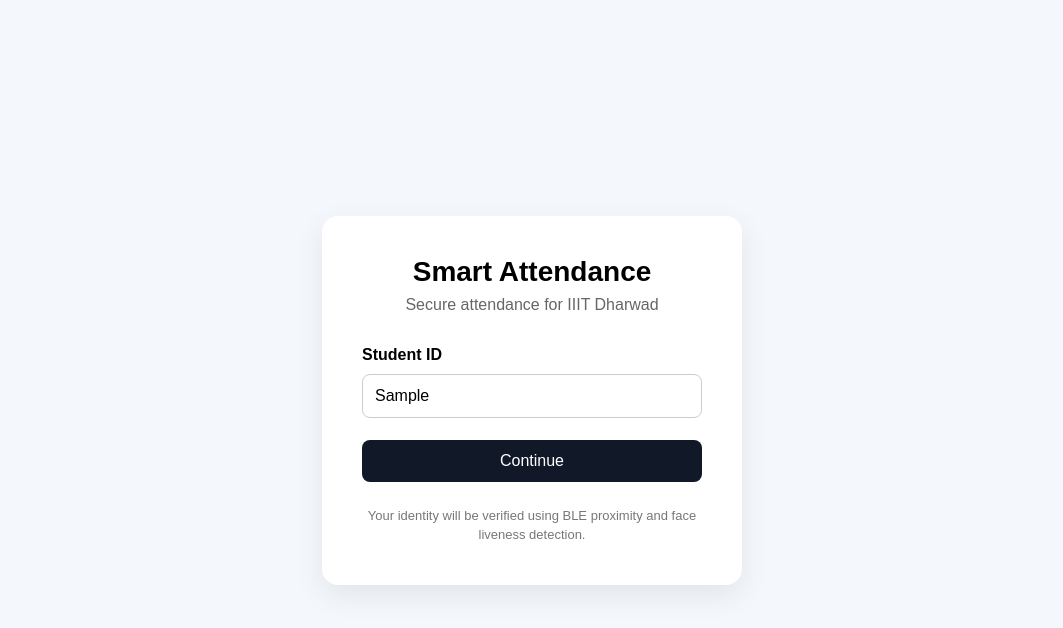
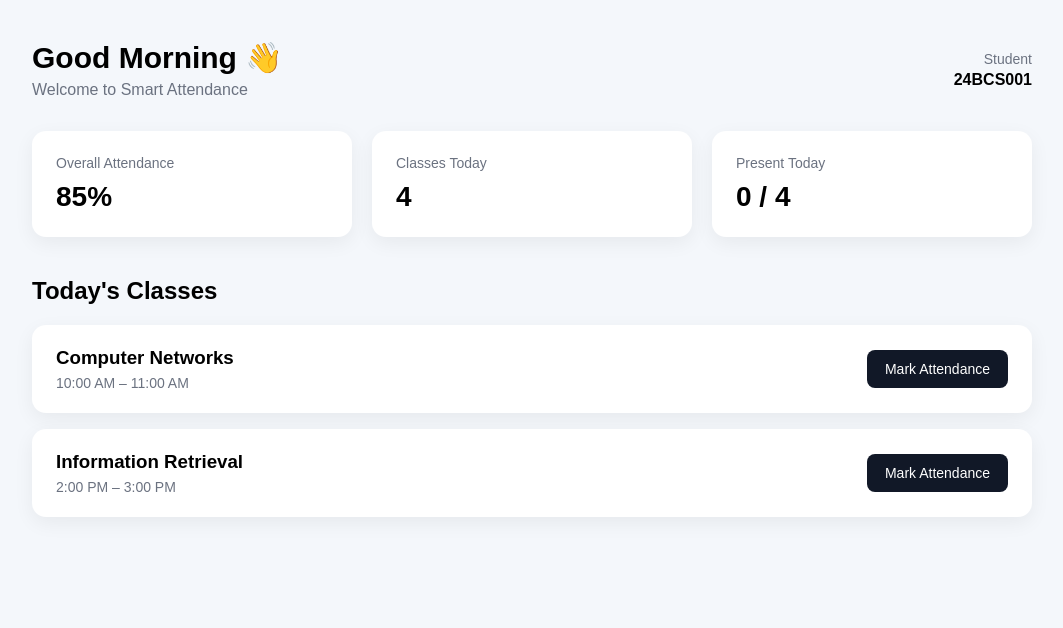
Before and after one commit to Siddharth-2205/smart-attendance-system, a React app in the folder frontend/: page / in a window 1280 px wide. Both pictures are taken after typing "Sample" into the empty fields and a click on the button "Continue". Shown: the top 628 px of the page, without its empty margins (108-1171 px from the left). Built offline with nearby package versions, Linux system fonts and the light colour scheme; the HTML template or start-up script is replaced by a standard one.

Commit message:
feat: add student dashboard

```diff
--- a/frontend/src/App.jsx
+++ b/frontend/src/App.jsx
@@ -1,7 +1,15 @@
+import { useState } from "react";
 import Login from "./pages/Login";
+import Dashboard from "./pages/Dashboard";
 
 function App() {
-  return <Login />;
+  const [isLoggedIn, setIsLoggedIn] = useState(false);
+
+  return isLoggedIn ? (
+    <Dashboard />
+  ) : (
+    <Login onLogin={() => setIsLoggedIn(true)} />
+  );
 }
 
 export default App;
--- /dev/null
+++ b/frontend/src/pages/Dashboard.jsx
@@ -0,0 +1,68 @@
+import "../styles/dashboard.css";
+
+function Dashboard() {
+  return (
+    <main className="dashboard-page">
+      <section className="dashboard-container">
+
+        <header className="dashboard-header">
+          <div>
+            <h1>Good Morning 👋</h1>
+            <p>Welcome to Smart Attendance</p>
+          </div>
+
+          <div className="student-info">
+            <span>Student</span>
+            <strong>24BCS001</strong>
+          </div>
+        </header>
+
+        <section className="attendance-summary">
+          <div className="summary-card">
+            <span>Overall Attendance</span>
+            <strong>85%</strong>
+          </div>
+
+          <div className="summary-card">
+            <span>Classes Today</span>
+            <strong>4</strong>
+          </div>
+
+          <div className="summary-card">
+            <span>Present Today</span>
+            <strong>0 / 4</strong>
+          </div>
+        </section>
+
+        <section className="classes-section">
+          <h2>Today's Classes</h2>
+
+          <div className="class-list">
+
+            <article className="class-card">
+              <div>
+                <h3>Computer Networks</h3>
+                <p>10:00 AM – 11:00 AM</p>
+              </div>
+
+              <button>Mark Attendance</button>
+            </article>
+
+            <article className="class-card">
+              <div>
+                <h3>Information Retrieval</h3>
+                <p>2:00 PM – 3:00 PM</p>
+              </div>
+
+              <button>Mark Attendance</button>
+            </article>
+
+          </div>
+        </section>
+
+      </section>
+    </main>
+  );
+}
+
+export default Dashboard;
--- a/frontend/src/pages/Login.jsx
+++ b/frontend/src/pages/Login.jsx
@@ -1,7 +1,7 @@
 import { useState } from "react";
 import "../styles/login.css";
 
-function Login() {
+function Login({ onLogin }) {
   const [studentId, setStudentId] = useState("");
   const [error, setError] = useState("");
 
@@ -16,6 +16,7 @@
     setError("");
 
     console.log("Student ID:", studentId);
+    onLogin();
   };
 
   return (
--- /dev/null
+++ b/frontend/src/styles/dashboard.css
@@ -0,0 +1,135 @@
+.dashboard-page {
+  min-height: 100vh;
+  background: #f4f7fb;
+  padding: 40px 20px;
+}
+
+.dashboard-container {
+  max-width: 1000px;
+  margin: 0 auto;
+}
+
+.dashboard-header {
+  display: flex;
+  justify-content: space-between;
+  align-items: center;
+  margin-bottom: 32px;
+}
+
+.dashboard-header h1 {
+  font-size: 30px;
+  margin-bottom: 6px;
+}
+
+.dashboard-header p {
+  color: #6b7280;
+}
+
+.student-info {
+  display: flex;
+  flex-direction: column;
+  align-items: flex-end;
+}
+
+.student-info span {
+  color: #6b7280;
+  font-size: 14px;
+}
+
+.student-info strong {
+  margin-top: 4px;
+}
+
+.attendance-summary {
+  display: grid;
+  grid-template-columns: repeat(3, 1fr);
+  gap: 20px;
+  margin-bottom: 40px;
+}
+
+.summary-card {
+  background: white;
+  padding: 24px;
+  border-radius: 14px;
+  box-shadow: 0 6px 20px rgba(0, 0, 0, 0.06);
+}
+
+.summary-card span {
+  display: block;
+  color: #6b7280;
+  font-size: 14px;
+  margin-bottom: 10px;
+}
+
+.summary-card strong {
+  font-size: 28px;
+}
+
+.classes-section h2 {
+  margin-bottom: 20px;
+}
+
+.class-list {
+  display: flex;
+  flex-direction: column;
+  gap: 16px;
+}
+
+.class-card {
+  background: white;
+  padding: 22px 24px;
+  border-radius: 14px;
+  display: flex;
+  justify-content: space-between;
+  align-items: center;
+  box-shadow: 0 6px 20px rgba(0, 0, 0, 0.06);
+}
+
+.class-card h3 {
+  margin-bottom: 6px;
+}
+
+.class-card p {
+  color: #6b7280;
+  font-size: 14px;
+}
+
+.class-card button {
+  padding: 11px 18px;
+  border: none;
+  border-radius: 8px;
+  background: #111827;
+  color: white;
+  cursor: pointer;
+  font-size: 14px;
+}
+
+.class-card button:hover {
+  opacity: 0.9;
+}
+
+@media (max-width: 700px) {
+  .dashboard-header {
+    flex-direction: column;
+    align-items: flex-start;
+    gap: 16px;
+  }
+
+  .student-info {
+    align-items: flex-start;
+  }
+
+  .attendance-summary {
+    grid-template-columns: 1fr;
+  }
+
+  .class-card {
+    flex-direction: column;
+    align-items: flex-start;
+    gap: 16px;
+  }
+
+  .class-card button {
+    width: 100%;
+  }
+}
```
